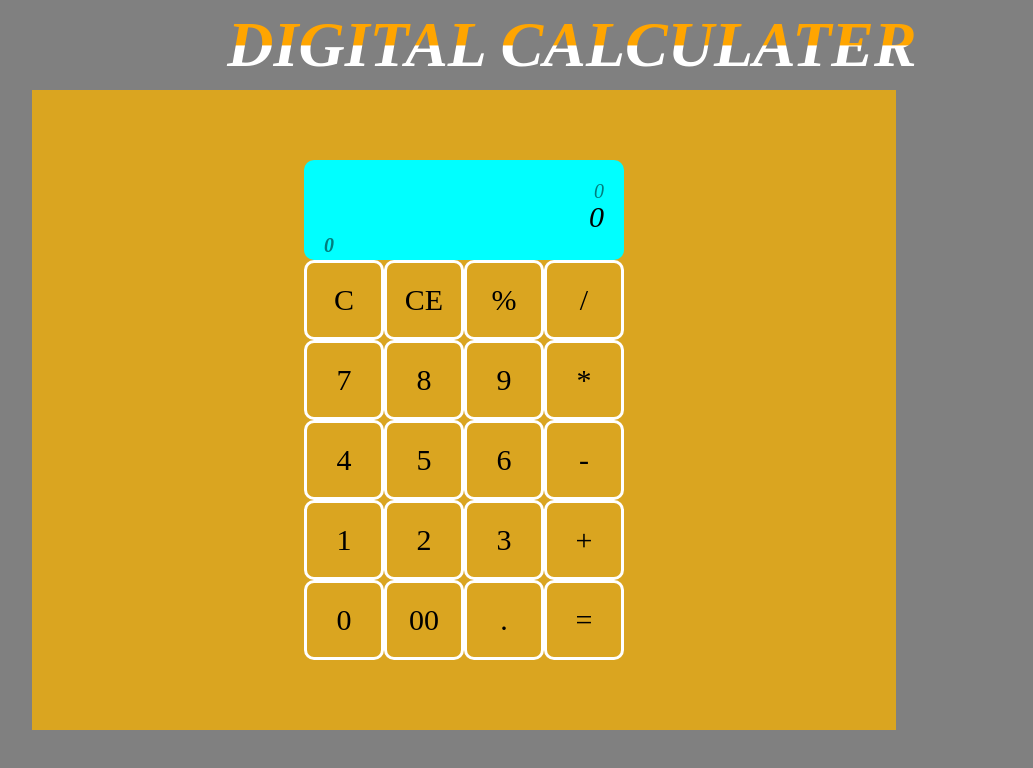
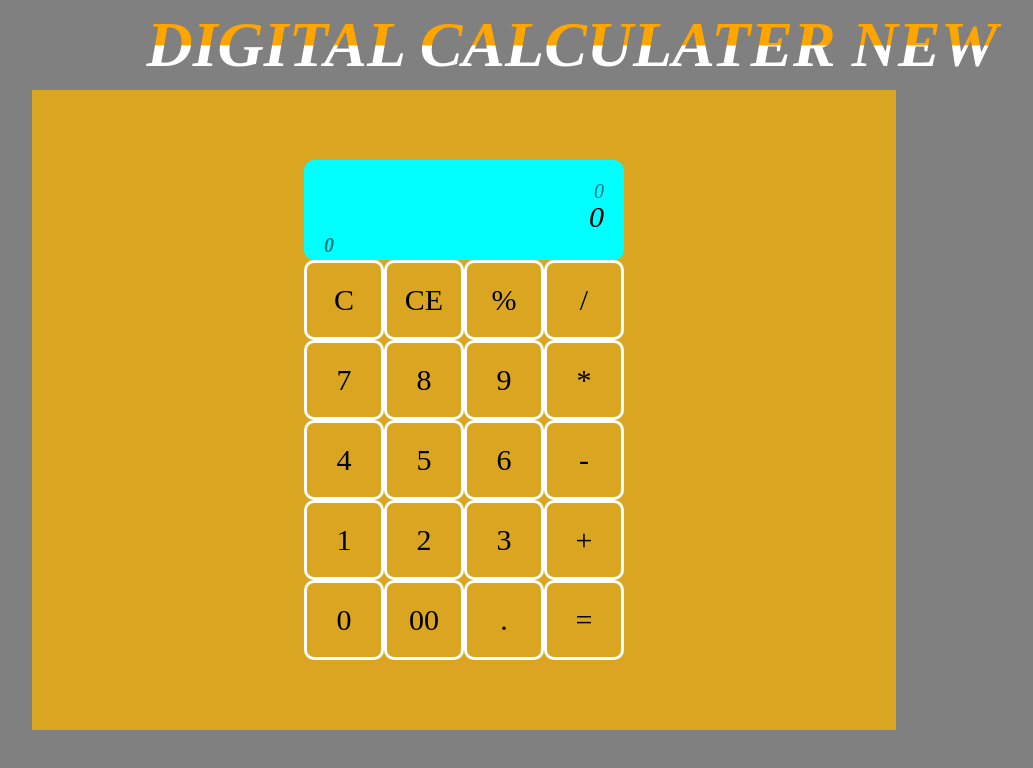
Before and after one commit to KrishnaKamaraj/Calculator-new, a plain HTML site: page index.html in a window 1280 px wide. Shown: the whole page, without its empty margins (168-1201 px from the left). Drawn offline with Linux system fonts and the light colour scheme.

Commit message:
Updated html

```diff
--- a/index.html
+++ b/index.html
@@ -9,7 +9,7 @@
 </head>
 <body>
     <div class="main">
-    <h1>  DIGITAL CALCULATER</h1>
+    <h1>  DIGITAL CALCULATER NEW</h1>
 </div>
     <section>
         <div class="container">
```
